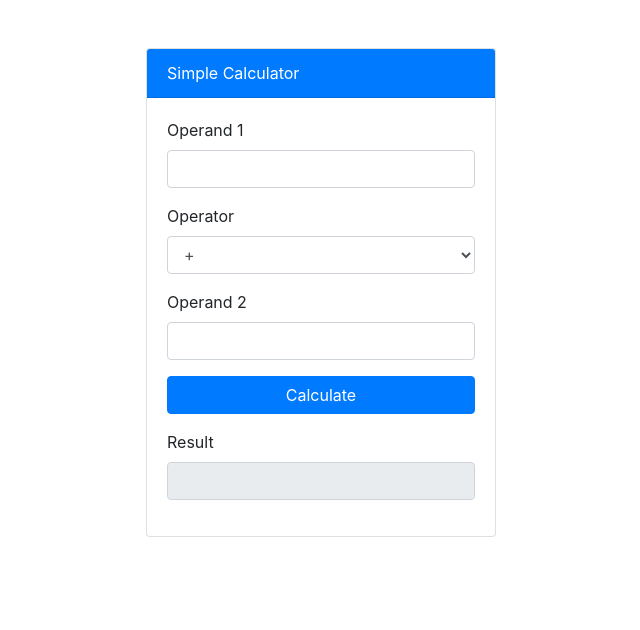
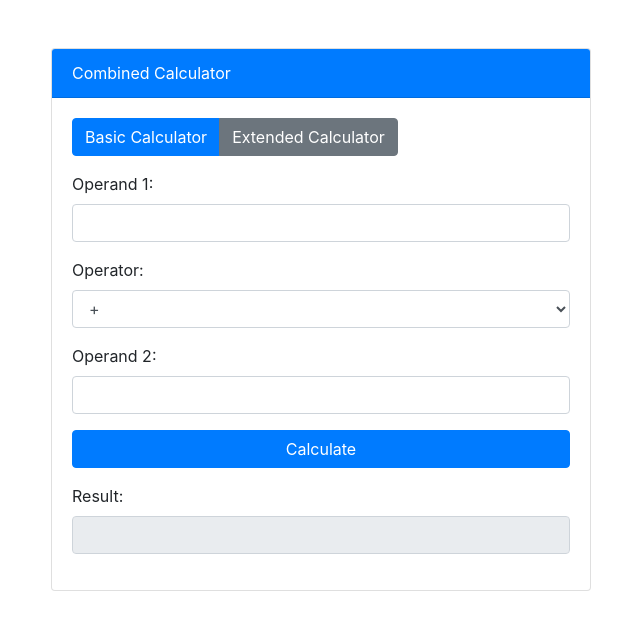
Before and after one commit to Dmitriy-Yusk/SD_Solutions_Test_Calc, a FastAPI app: template templates/calculator.html in a window 1280 px wide. Shown: the top 630 px of the page, without its empty margins (319-959 px from the left). Run offline with FastAPI, Linux system fonts and the light colour scheme; the template is opened without the code that fills it, so the values that code supplies are empty; some libraries are stand-ins or nearby versions.

Commit message:
implemented advanced calculation on the web page

```diff
--- a/src/main.py
+++ b/src/main.py
@@ -6,8 +6,6 @@ from fastapi.templating import Jinja2Templates
 from fastapi.staticfiles import StaticFiles
 
 from src.calculators import BasicCalculator, AdvancedCalculator, Tokenizer
-from src.operations import OperatorEnum, AddOperation, SubtractOperation, MultiplyOperation, DivideOperation
-from src.operations import LogarithmOperation, PowerOperation, SquareRootOperation
 from src.operations import get_basic_operations, get_extended_operations
 from src.formatters import SimpleCalcResultFormatter
 
@@ -30,7 +28,8 @@ advanced_calc = AdvancedCalculator(operations=extended_operations, tokenizer_cla
 
 @app.get("/calculator", response_class=HTMLResponse)
 async def calculator_page(request: Request):
-    return templates.TemplateResponse("calculator.html", {"request": request})
+    # return templates.TemplateResponse("calculator.html", {"request": request})
+    return templates.TemplateResponse("calculator3.html", {"request": request})
 
 
 @app.get("/api/v1/calculate")
--- a/templates/calculator.html
+++ b/templates/calculator.html
@@ -4,28 +4,40 @@
     <!-- Include Bootstrap CSS -->
     <link rel="stylesheet" href="https://stackpath.bootstrapcdn.com/bootstrap/4.3.1/css/bootstrap.min.css">
 
+    <!-- Bootstrap JS and dependencies -->
+    <script src="https://code.jquery.com/jquery-3.3.1.slim.min.js"></script>
+    <script src="https://cdnjs.cloudflare.com/ajax/libs/popper.js/1.14.7/umd/popper.min.js"></script>
+    <script src="https://stackpath.bootstrapcdn.com/bootstrap/4.3.1/js/bootstrap.min.js"></script>
+
     <!-- Include Vue 3 -->
-    <script src="https://cdn.jsdelivr.net/npm/vue@3"></script>
+    <script src="https://unpkg.com/vue@3"></script>
 
-    <title>Simple Calculator</title>
+    <title>Combined Calculator</title>
 </head>
 <body>
 
 <div id="calculatorApp" class="container mt-5">
     <div class="row justify-content-center">
-        <div class="col-md-4">
+        <div class="col-md-6">
             <div class="card">
                 <div class="card-header bg-primary text-white">
-                    Simple Calculator
+                    Combined Calculator
                 </div>
                 <div class="card-body">
-                    <form id="calculatorForm" @submit.prevent="v1_calculate">
+                    <!-- Calculator Mode Toggle Buttons -->
+                    <div class="btn-group mb-3">
+                        <button @click="setMode('basic')" :class="{ 'btn-primary': mode === 'basic', 'btn-secondary': mode !== 'basic' }" class="btn">Basic Calculator</button>
+                        <button @click="setMode('extended')" :class="{ 'btn-primary': mode === 'extended', 'btn-secondary': mode !== 'extended' }" class="btn">Extended Calculator</button>
+                    </div>
+
+                    <!-- Basic Calculator Form -->
+                    <form v-if="mode === 'basic'" @submit.prevent="v1_calculate">
                         <div class="form-group">
-                            <label for="operand1">Operand 1</label>
+                            <label for="operand1">Operand 1:</label>
                             <input v-model="operand1" type="number" step="any" class="form-control" id="operand1" required>
                         </div>
                         <div class="form-group">
-                            <label for="operator">Operator</label>
+                            <label for="operator">Operator:</label>
                             <select v-model="operator" class="form-control" id="operator" required>
                                 <option value="+">+</option>
                                 <option value="-">-</option>
@@ -34,15 +46,51 @@
                             </select>
                         </div>
                         <div class="form-group">
-                            <label for="operand2">Operand 2</label>
+                            <label for="operand2">Operand 2:</label>
                             <input v-model="operand2" type="number" step="any" class="form-control" id="operand2" required>
                         </div>
                         <button type="submit" class="btn btn-primary btn-block">Calculate</button>
                     </form>
+
+                    <!-- Extended Calculator Form -->
+                    <form v-if="mode === 'extended'" @submit.prevent="v2_calculate">
+                        <div class="form-group">
+                            <label for="expression">Expression:</label>
+                            <input v-model="expression" type="text" class="form-control" id="expression" required>
+                        </div>
+                        <button type="submit" class="btn btn-primary btn-block">Calculate</button>
+                    </form>
+
+                    <!-- Result Field -->
                     <div class="form-group mt-3">
-                        <label for="result">Result</label>
+                        <label for="result">Result:</label>
                         <input v-model="result" :class="{ 'form-control': !error, 'is-invalid': error }" type="text" class="form-control" id="result" readonly>
                         <div v-if="error" class="invalid-feedback">{{ error }}</div>
+                    </div>
+
+                    <!-- Supported Functions -->
+                    <div v-if="mode === 'extended'" class="form-group">
+                        <label for="supportedFunctions" class="">Supported Functions:</label>
+                        <div class="btn-group btn-block" id="supportedFunctions">
+                            <button type="button" class="btn btn-outline-secondary" disabled>log</button>
+                            <button type="button" class="btn btn-outline-secondary" disabled>sqrt</button>
+                            <button type="button" class="btn btn-outline-secondary" disabled>x^y</button>
+                            <button type="button" class="btn btn-outline-secondary" disabled>(</button>
+                            <button type="button" class="btn btn-outline-secondary" disabled>)</button>
+                            <button type="button" class="btn btn-outline-secondary" disabled>+</button>
+                            <button type="button" class="btn btn-outline-secondary" disabled>-</button>
+                            <button type="button" class="btn btn-outline-secondary" disabled>*</button>
+                            <button type="button" class="btn btn-outline-secondary" disabled>/</button>
+                        </div>
+                    </div>
+
+                    <!-- Examples Section -->
+                    <div v-if="mode === 'extended'" class="form-group">
+                        <label for="examples" class="">Examples:</label>
+                        <div class="" id="examples">
+                            <p>2 + 4/2 - 1 + 2^3 - (5 - 7)</p>
+                            <p>2 + log(8, 2) - sqrt(9)</p>
+                        </div>
                     </div>
                 </div>
             </div>
@@ -50,22 +98,19 @@
     </div>
 </div>
 
-<!-- Bootstrap JS and dependencies -->
-<script src="https://code.jquery.com/jquery-3.3.1.slim.min.js"></script>
-<script src="https://cdnjs.cloudflare.com/ajax/libs/popper.js/1.14.7/umd/popper.min.js"></script>
-<script src="https://stackpath.bootstrapcdn.com/bootstrap/4.3.1/js/bootstrap.min.js"></script>
-
-<!-- Your custom JavaScript using Vue.js -->
 <script>
     const app = Vue.createApp({
         data() {
             return {
                 v1Endpoint: '/api/v1/calculate',
+                v2Endpoint: '/api/v2/calculate',
+                mode: 'basic',
                 operand1: null,
                 operand2: null,
                 operator: '+',
+                expression: '',
                 result: '',
-                error: '', // New error property to store error messages
+                error: '',
             };
         },
         methods: {
@@ -92,6 +137,38 @@
                     this.result = this.error;
                 }
             },
+            async v2_calculate() {
+                // Make API request to v2 endpoint
+                try {
+                    const response = await fetch(`${this.v2Endpoint}?expression=${encodeURIComponent(this.expression)}`);
+                    const resultData = await response.json();
+
+                    // Check for errors
+                    if (response.status !== 200) {
+                        this.error = 'An error occurred.';
+                        this.result = resultData.detail; // Clear the result in case of an error
+                    } else {
+                        this.result = resultData.result;
+                        this.error = ''; // Clear the error if there was a result
+                    }
+                } catch (error) {
+                    console.error('Error making API request:', error);
+                    this.error = 'An error occurred. Please try again.';
+                    this.result = this.error;
+                }
+            },
+            setMode(newMode) {
+                this.mode = newMode;
+                this.clearFields();
+            },
+            clearFields() {
+                this.operand1 = null;
+                this.operand2 = null;
+                this.operator = '+';
+                this.expression = '';
+                this.result = '';
+                this.error = '';
+            },
         },
     });
 
```
